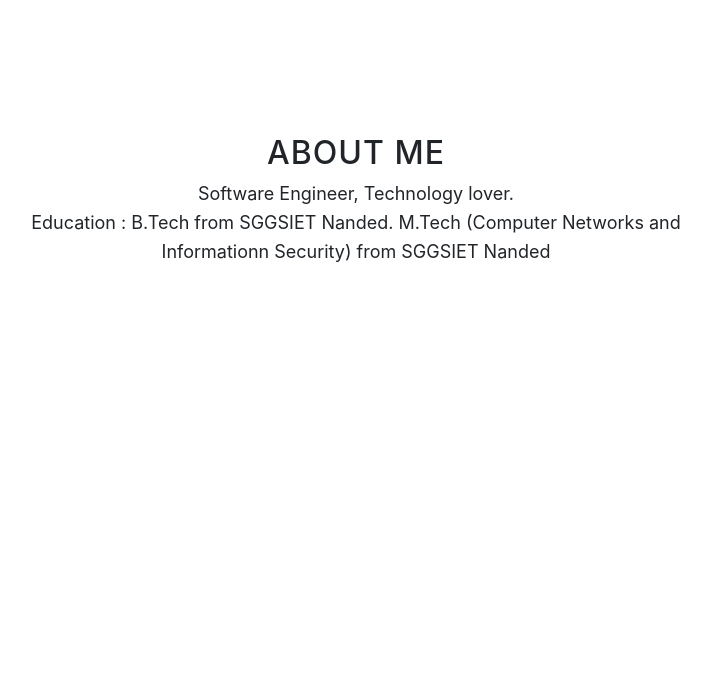
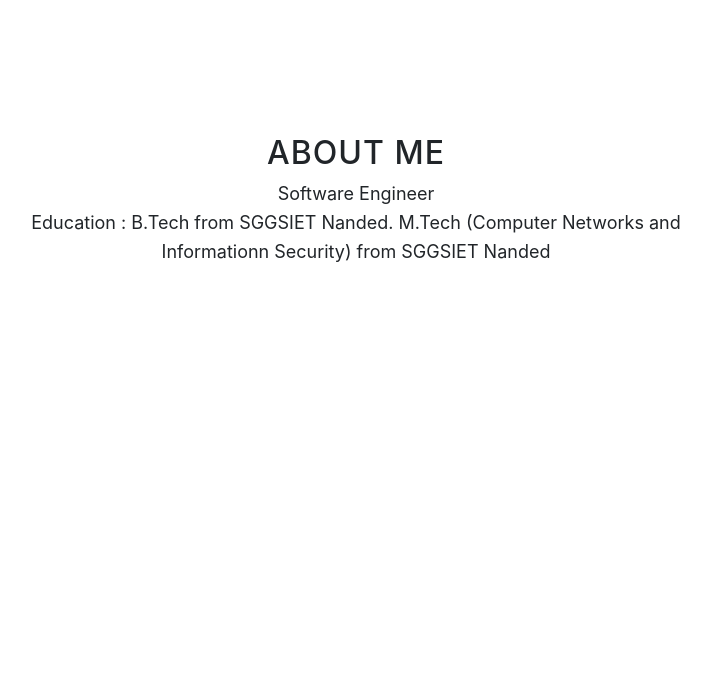
Before and after one commit to magare/magare.github.io, a website with bundled scripts: page index.html in a window 1280 px wide. Shown: the part 866-1546 px from the top of the page, without its empty margins (284-995 px from the left). Built offline with nearby package versions, Linux system fonts and the light colour scheme.

Commit message:
Update index.html

```diff
--- a/index.html
+++ b/index.html
@@ -80,7 +80,7 @@
         <div class="row">
           <div class="col-lg-8 mx-auto">
             <h2>About Me</h2>
-            <p>Software Engineer, Technology lover. <br> Education : B.Tech from SGGSIET Nanded. M.Tech (Computer Networks and Informationn Security) from SGGSIET Nanded</p>
+            <p>Software Engineer<br> Education : B.Tech from SGGSIET Nanded. M.Tech (Computer Networks and Informationn Security) from SGGSIET Nanded</p>
           </div>
         </div>
       </div>
```
